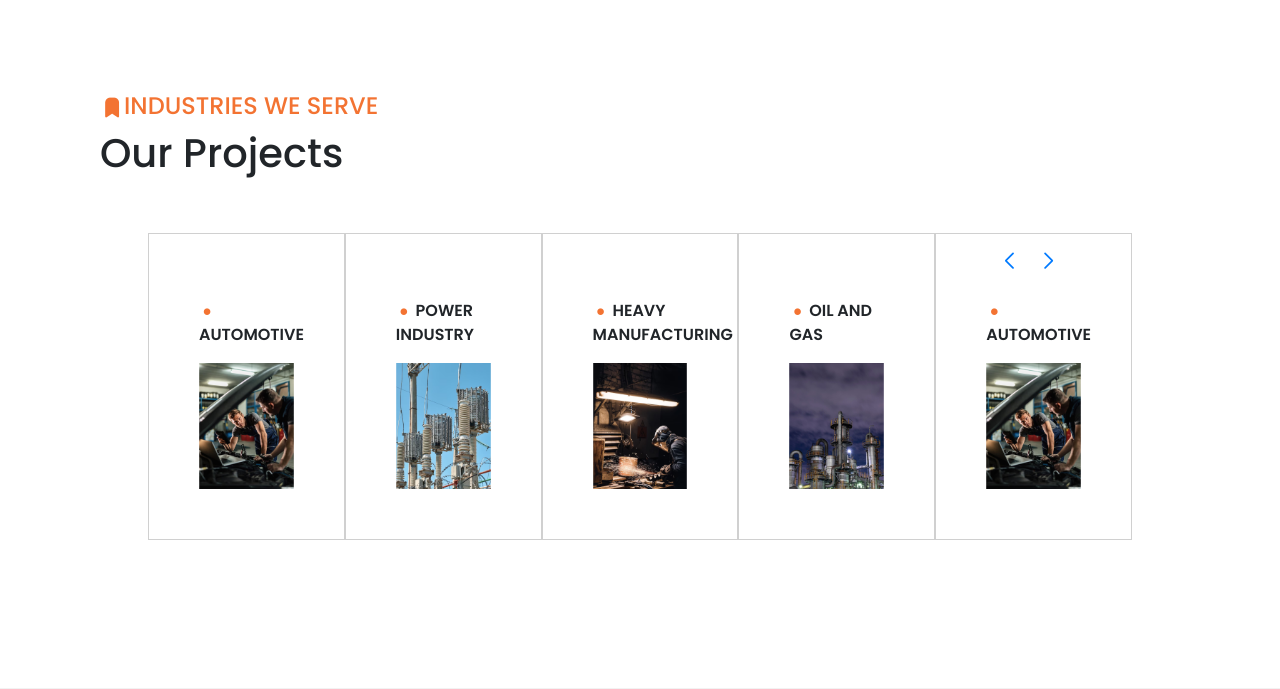
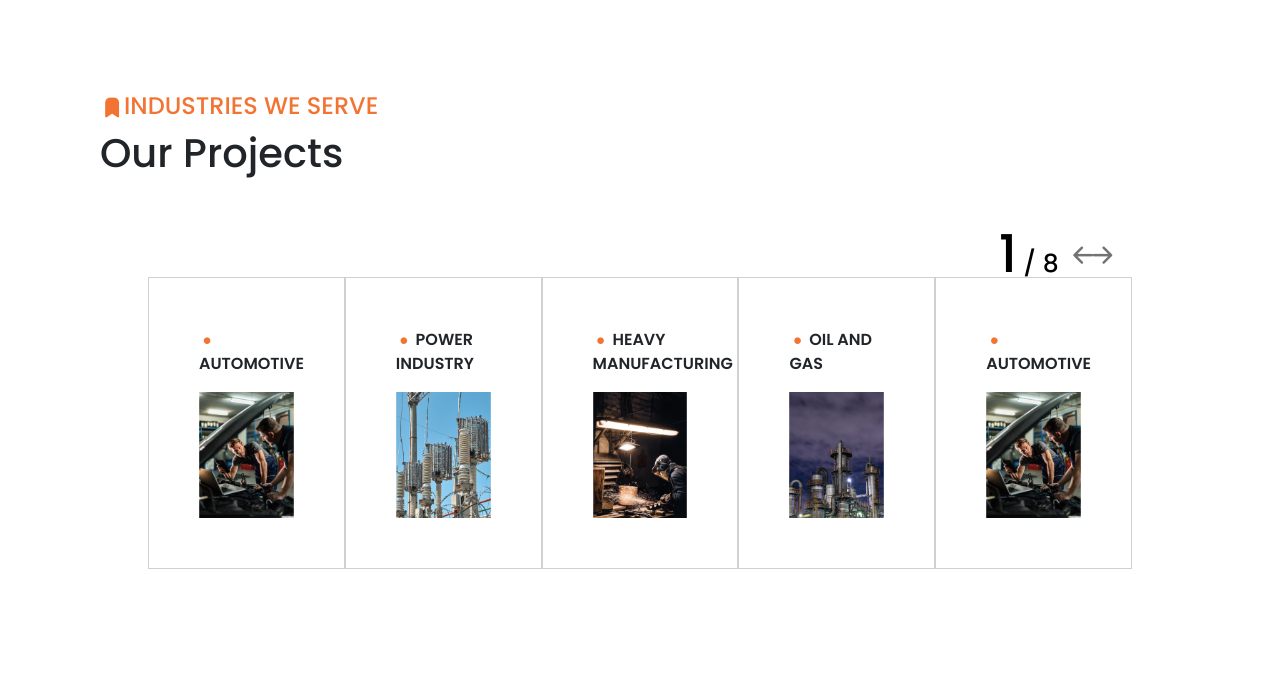
Before and after one commit to InboxTech/shree_ram_industry, a PHP site: page / in a window 1280 px wide. Shown: the part 2920-3609 px from the top of the page. Run offline with PHP 8.4, Linux system fonts and the light colour scheme.

Commit message:
swiper pagination edit

```diff
--- a/index.html
+++ b/index.html
@@ -272,6 +272,11 @@
             </div>
             <div class="p-5">
                 <div class="swiper mySwiper2">
+                    <div class="button">
+                        <div class="swiper-pagination"></div>
+                        <div class="swiper-button-prev"><i class="ti ti-arrow-left"></i></div>
+                        <div class="swiper-button-next"><i class="ti ti-arrow-right"></i></div>
+                    </div>
                     <div class="swiper-wrapper">
                         <div class="swiper-slide">
                             <div class="pb-3"><i class="ti ti-point-filled"></i> AUTOMOTIVE</div>
@@ -306,8 +311,6 @@
                                 src="public/image/swiper/i3s4.png" alt="">
                         </div>
                     </div>
-                    <div class="swiper-button-next"></div>
-                    <div class="swiper-button-prev"></div>
                 </div>
             </div>
         </div>
@@ -604,6 +607,10 @@
                 nextEl: ".swiper-button-next",
                 prevEl: ".swiper-button-prev",
             },
+            pagination: {
+                el: ".swiper-pagination",
+                type: "fraction",
+            },
             breakpoints: {
                 640: {
                     slidesPerView: 2,
--- a/public/css/style.css
+++ b/public/css/style.css
@@ -102,17 +102,20 @@ li {
 }
 
 .first .swiper-pagination {
-    font-weight: 600;
-    font-size: 60px;
+    font-weight: 500;
+    font-size: 150%;
     width: 15% !important;
-    height: 30%;
+    height: 15%;
     color: #fff !important;
+}
+.first .swiper-pagination-current{
+    font-size: 300%;
 }
 .first .swiper-button-next,.first .swiper-button-prev{
     /* position: absolute; */
     display: flex !important;
-    top: var(--swiper-navigation-top-offset, 72%);
-
+    top: var(--swiper-navigation-top-offset, 86%);
+    width:2.2%;
     height: var(--swiper-navigation-size);
     margin-top: calc(0px -(var(--swiper-navigation-size) / 2));
     z-index: 10;
@@ -129,11 +132,9 @@ li {
     background-color: var(--orang-color);
 }
 .first .swiper-button-next{
-    width:2.2%;
     right: 9%;
 }
 .first .swiper-button-prev{
-    width:2.2%;
     left: 83% ;
 }
 .swiper-button-next:after, .swiper-button-prev:after {
@@ -349,7 +350,7 @@ p {
     flex-direction: column;
     justify-content: center;
     align-items: start;
-    padding:65px 50px 50px 50px;
+    padding:50px;
     margin-right: 0 !important;
     border: 1px solid #D0D0D0;
 }
@@ -364,25 +365,47 @@ p {
 
   }
 
+  .i-4 .button{
+    display: flex;
+    align-items: center;
+    justify-content: end;
+    top: -100%;
+    z-index: 10 !important;
+  }
+  .i-4 .swiper-pagination {
+    font-weight: 500;
+    font-size: 25px;
+    width: 7% !important;
+    height: 15%;
+    color: #000 !important;
+    top: -18px;
+    left: 86%;
+}
+.i-4 .swiper-pagination-current{
+    font-size: 52px;
+}
+
   .i-4 .swiper-button-next,.i-4 .swiper-button-prev{
-
-    top: var(--swiper-navigation-top-offset, 2%);
-
+    position: relative !important;
+    width:4%;
+    font-size: 30px !important;
+    font-weight: none !important;
     height: var(--swiper-navigation-size);
     margin-top: calc(0px -(var(--swiper-navigation-size) / 2));
-    z-index: 10;
+    z-index: 100;
     cursor: pointer;
     display: flex;
     align-items: center;
     justify-content: center;
+    color: #727272;
+    font-size: 16px;
 }
-.i-4 .swiper-button-next{
-    width:1%;
-    right: 8%;
+
+.i-4 .swiper-button-next:after,.swiper-rtl .i-4 .swiper-button-prev:after {
+    content: '0';
 }
-.i-4 .swiper-button-prev{
-    width:1%;
-    left: 87% ;
+.i-4 .swiper-button-prev:after, .swiper-rtl .i-4 .swiper-button-next:after {
+    content: '0';
 }
 
 /* item 5 */
```
Also changed, not shown: public/css/temp.css (added, +106 -0 lines).
